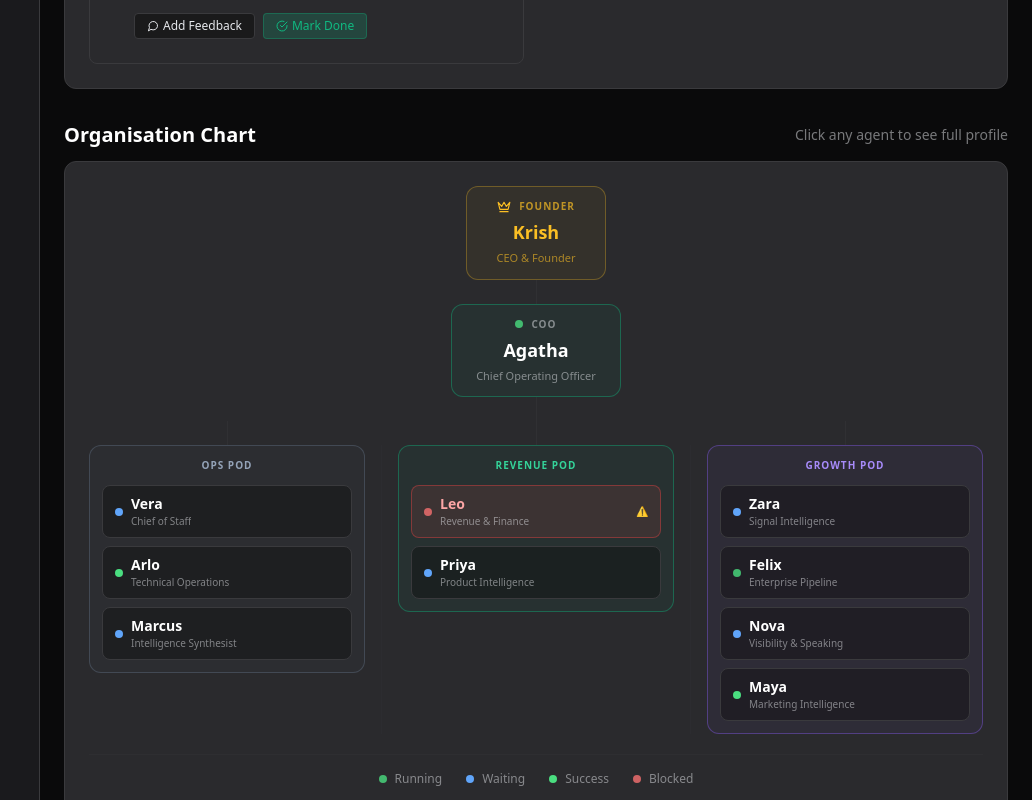
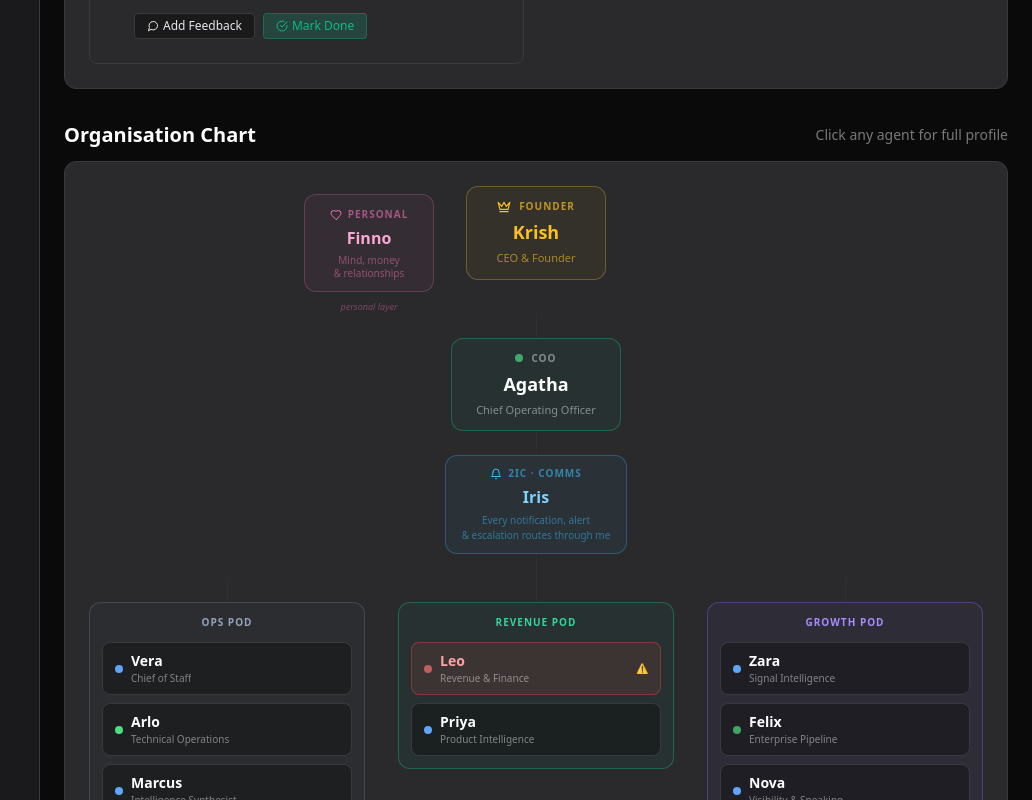
Before and after one commit to krishanraja/control-center, a React (Vite) app: page / in a window 1280 px wide. Shown: the part 1220-2020 px from the top of the page, without its empty margins (248-1280 px from the left). Built offline with nearby package versions, Linux system fonts and the light colour scheme.

Commit message:
feat: add Iris (Ops-bot 2IC) and Finno (personal layer) to org chart

```diff
--- a/src/components/OrgChart.tsx
+++ b/src/components/OrgChart.tsx
@@ -1,7 +1,7 @@
 import React, { useState } from 'react'
 import { Agent } from '../types'
 import { AgentDetailModal } from './AgentDetailModal'
-import { Crown, Clock, CheckCircle, XCircle, Loader2 } from 'lucide-react'
+import { Crown, Bell, Heart } from 'lucide-react'
 
 interface Props {
   agents: Agent[]
@@ -85,12 +85,28 @@ export function OrgChart({ agents, currentTime }: Props) {
     <div className="space-y-3">
       <div className="flex items-center justify-between">
         <h2 className="text-xl font-semibold text-white">Organisation Chart</h2>
-        <p className="text-sm text-command-text/50">Click any agent to see full profile</p>
+        <p className="text-sm text-command-text/50">Click any agent for full profile</p>
       </div>
 
       <div className="bg-command-card border border-command-border rounded-xl p-6">
-        {/* Tier 1: Krish */}
-        <div className="flex justify-center mb-0">
+
+        {/* Tier 1: Krish + Finno side by side */}
+        <div className="flex justify-center items-start gap-8 mb-0">
+
+          {/* Finno — personal system, dotted connection to Krish */}
+          <div className="flex flex-col items-center gap-1 pt-2">
+            <div className="flex flex-col items-center gap-1 px-4 py-3 rounded-xl border border-pink-400/25 bg-pink-400/5 min-w-[130px] text-center">
+              <div className="flex items-center gap-1.5">
+                <Heart className="w-3 h-3 text-pink-400" />
+                <span className="text-[10px] text-pink-400/60 font-semibold tracking-widest uppercase">Personal</span>
+              </div>
+              <p className="text-base font-bold text-pink-300">Finno</p>
+              <p className="text-[10px] text-pink-400/50 leading-tight">Mind, money<br/>& relationships</p>
+            </div>
+            <div className="text-[9px] text-pink-400/40 mt-1 italic">personal layer</div>
+          </div>
+
+          {/* Krish */}
           <div className="flex flex-col items-center gap-1 px-6 py-3 rounded-xl border border-amber-400/30 bg-amber-400/5 min-w-[140px] text-center">
             <div className="flex items-center gap-2">
               <Crown className="w-3.5 h-3.5 text-amber-400" />
@@ -99,6 +115,9 @@ export function OrgChart({ agents, currentTime }: Props) {
             <p className="text-lg font-bold text-amber-400">Krish</p>
             <p className="text-[11px] text-amber-400/60">CEO & Founder</p>
           </div>
+
+          {/* Spacer to balance layout */}
+          <div className="min-w-[130px]" />
         </div>
 
         <ConnectorV />
@@ -121,7 +140,21 @@ export function OrgChart({ agents, currentTime }: Props) {
 
         <ConnectorV />
 
-        {/* Pod connectors row */}
+        {/* Tier 2.5: Iris — Agatha's 2IC */}
+        <div className="flex justify-center mb-0">
+          <div className="flex flex-col items-center gap-1 px-4 py-2.5 rounded-xl border border-sky-400/30 bg-sky-400/5 min-w-[160px] text-center">
+            <div className="flex items-center gap-1.5">
+              <Bell className="w-3 h-3 text-sky-400" />
+              <span className="text-[10px] text-sky-400/60 font-semibold tracking-widest uppercase">2IC · Comms</span>
+            </div>
+            <p className="text-base font-bold text-sky-300">Iris</p>
+            <p className="text-[10px] text-sky-400/50">Every notification, alert<br/>& escalation routes through me</p>
+          </div>
+        </div>
+
+        <ConnectorV />
+
+        {/* Tier 3: Pods */}
         <div className="flex items-start gap-4 justify-center">
           {PODS.map((pod, podIdx) => {
             const podAgents = pod.agents
@@ -130,12 +163,8 @@ export function OrgChart({ agents, currentTime }: Props) {
 
             return (
               <React.Fragment key={pod.id}>
-                {/* Pod */}
                 <div className="flex flex-col items-center flex-1 max-w-xs">
-                  {/* Pod connector down */}
                   <ConnectorV />
-
-                  {/* Pod container */}
                   <div className={`border rounded-xl p-3 w-full ${pod.color}`}>
                     <p className={`text-[10px] font-bold uppercase tracking-widest mb-3 text-center ${pod.headerColor}`}>
                       {pod.label}
@@ -151,8 +180,6 @@ export function OrgChart({ agents, currentTime }: Props) {
                     </div>
                   </div>
                 </div>
-
-                {/* Vertical divider between pods */}
                 {podIdx < PODS.length - 1 && (
                   <div className="w-px bg-command-border/20 self-stretch mt-6" />
                 )}
```
Also changed, not shown: 5 other files (tests, documents, lock files or other folders).
